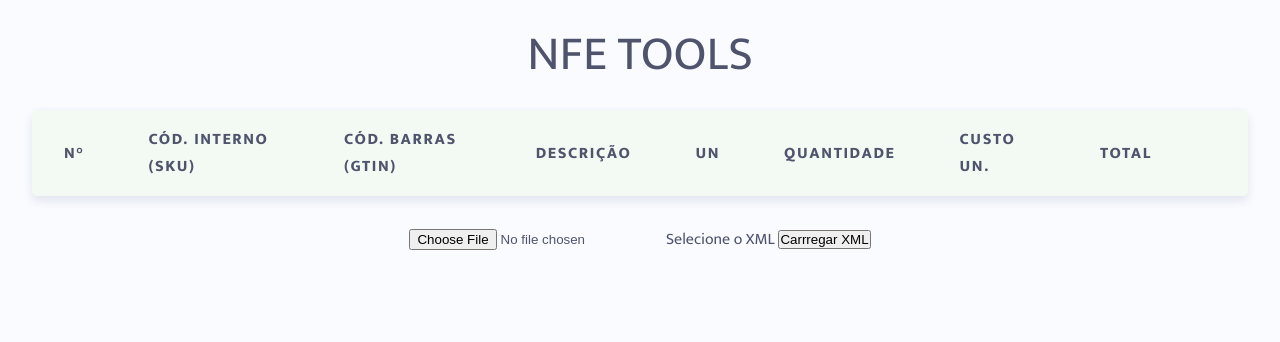
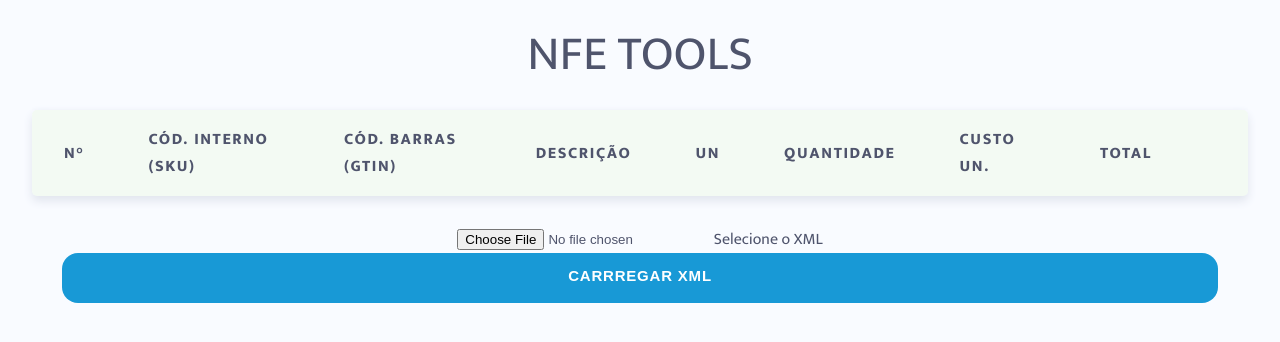
Before and after one commit to elvitin/nfe-dom-reader, a website: page gofis/index.html in a window 1280 px wide. Drawn offline with Linux system fonts and the light colour scheme.

Commit message:
Submit button stylized

```diff
--- a/gofis/css/style.css
+++ b/gofis/css/style.css
@@ -182,3 +182,70 @@ label:hover {
   /* background-color: #dedede; */
   background-color: #b3a3a36e;
 }
+
+
+
+
+/*
+<!-- HTML !-->
+<button class="button-19" role="button">Button 19</button> */
+
+/* CSS */
+.button-19 {
+  appearance: button;
+  background-color: #1899D6;
+  border: solid transparent;
+  border-radius: 16px;
+  border-width: 0 0 4px;
+  box-sizing: border-box;
+  color: #FFFFFF;
+  cursor: pointer;
+  display: inline-block;
+  font-family: din-round,sans-serif;
+  font-size: 15px;
+  font-weight: 700;
+  letter-spacing: .8px;
+  line-height: 20px;
+  margin: 0;
+  outline: none;
+  overflow: visible;
+  padding: 13px 16px;
+  text-align: center;
+  text-transform: uppercase;
+  touch-action: manipulation;
+  transform: translateZ(0);
+  transition: filter .2s;
+  user-select: none;
+  -webkit-user-select: none;
+  vertical-align: middle;
+  white-space: nowrap;
+  width: 100%;
+}
+
+.button-19:after {
+  background-clip: padding-box;
+  background-color: #1CB0F6;
+  border: solid transparent;
+  border-radius: 16px;
+  border-width: 0 0 4px;
+  bottom: -4px;
+  content: "";
+  left: 0;
+  position: absolute;
+  right: 0;
+  top: 0;
+  z-index: -1;
+}
+
+.button-19:main,
+.button-19:focus {
+  user-select: auto;
+}
+
+.button-19:hover:not(:disabled) {
+  filter: brightness(1.1);
+}
+
+.button-19:disabled {
+  cursor: auto;
+}
--- a/gofis/index.html
+++ b/gofis/index.html
@@ -38,7 +38,7 @@
     <input type="file" id="xml-input" accept=".xml" />
     <label for="file" id="selector">Selecione o XML</label>
 
-    <input id="submit-xml-button" type="submit" value="Carrregar XML">
+    <input class="button-19" role="button" id="submit-xml-button" type="submit" value="Carrregar XML">
 
   </form>
 
--- a/server.js
+++ b/server.js
@@ -1,7 +1,7 @@
 const express = require('express');
 const path = require('path');
 const app = express();
-let port = process.env.PORT || 5000;
+const port = process.env.PORT || 5000;
 
 app.use(express.json());
 
```
